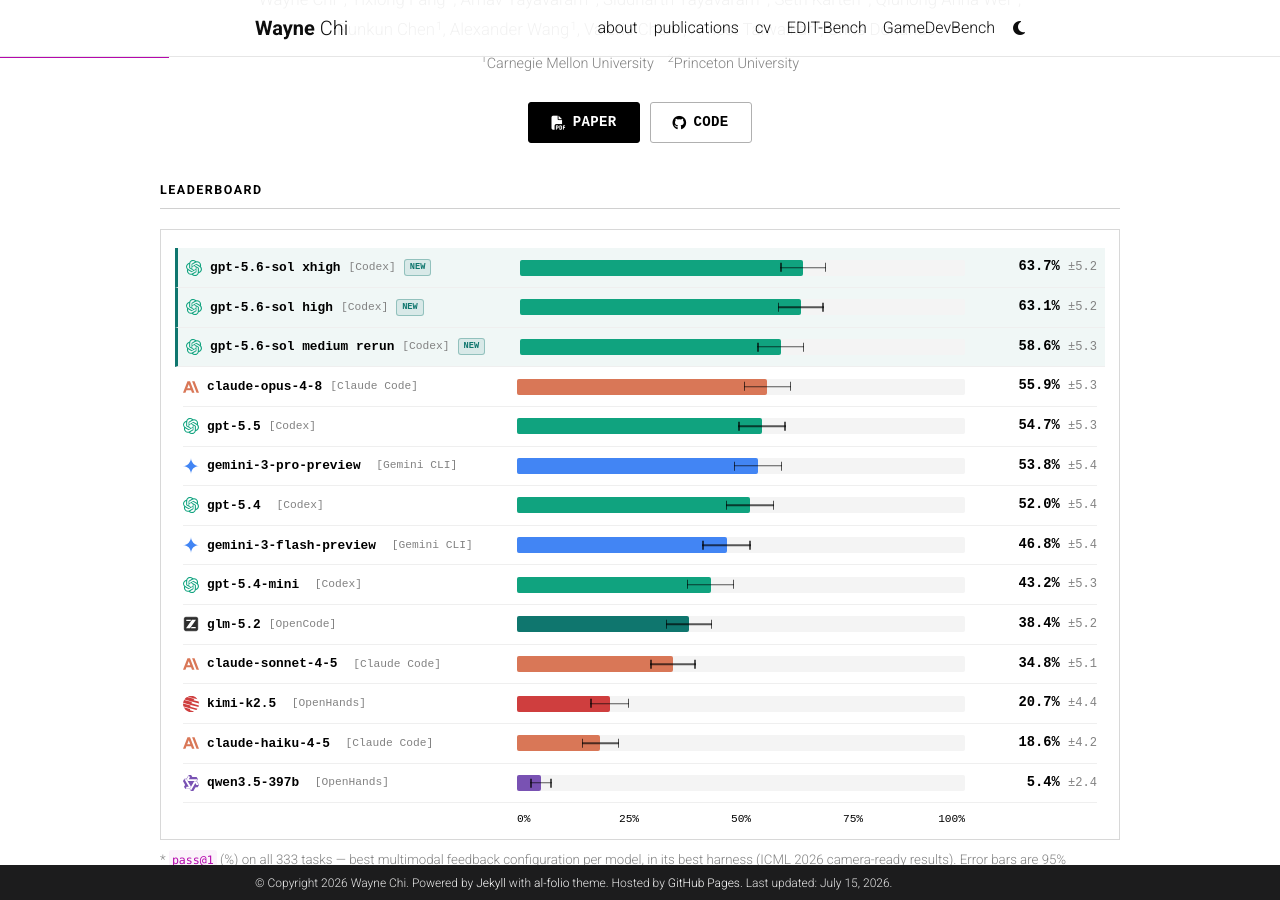
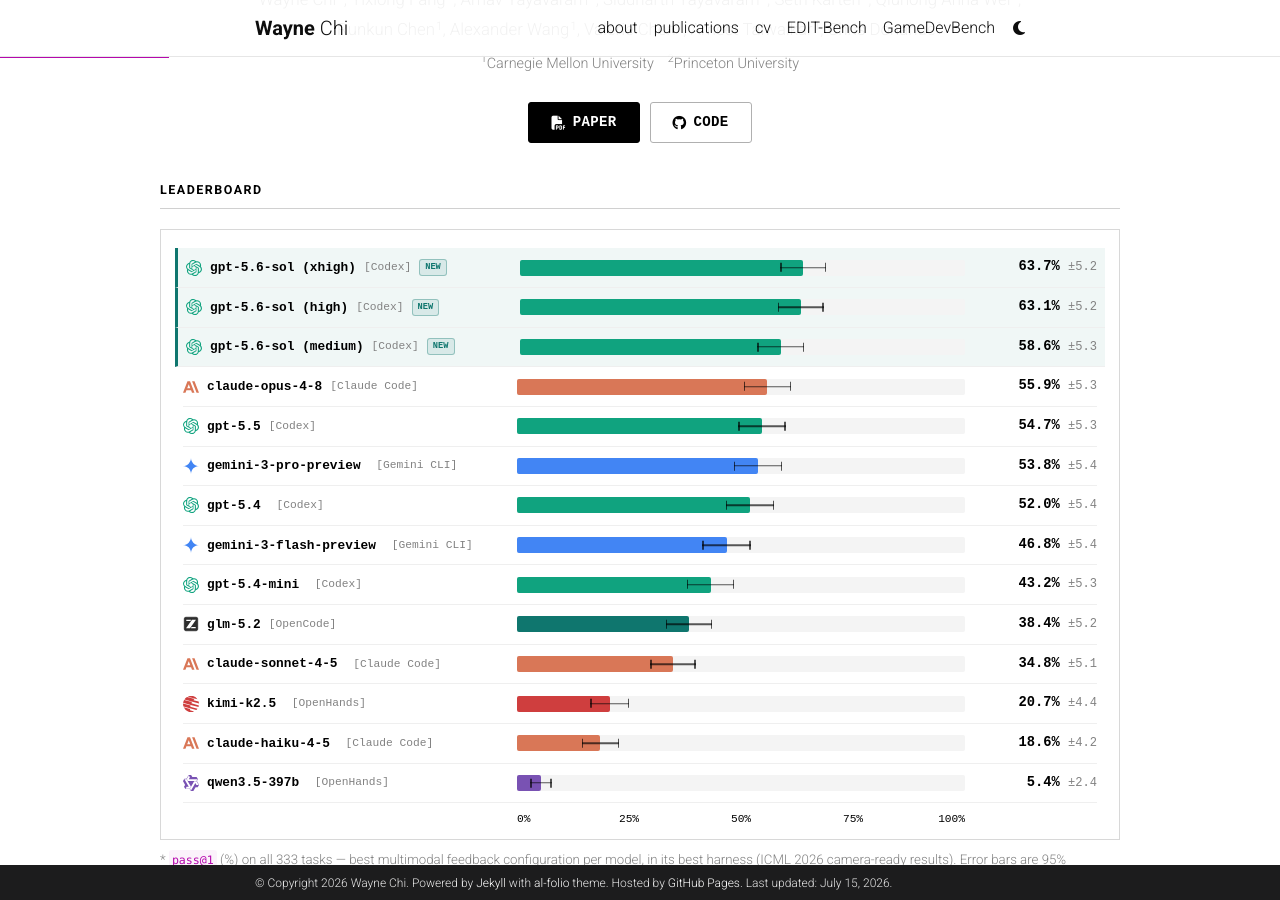
Before and after one commit to waynchi/waynchi.github.io, a Jekyll site: the page built from _pages/gamedevbench.md, in a window 1280 px wide and 900 px high, scrolled down 311 px. Built offline with Jekyll 4.4.1, drawn with Linux system fonts in a browser that asks for light colours; comment, search, counter and statistics services are not loaded; a style sheet for code colours, icons or effects is not loaded.

Commit message:
Rename GPT 5.6 SOL leaderboard labels

```diff
--- a/_pages/gamedevbench.md
+++ b/_pages/gamedevbench.md
@@ -610,7 +610,7 @@ nav_order: 100
   <h2 id="leaderboard">Leaderboard</h2>
   <div class="gdb-chart">
     <div class="gdb-bar-row new">
-      <div class="gdb-bar-label"><img class="logo" src="/assets/img/logos/openai.svg" alt="openai"><span class="gdb-model-name">gpt-5.6-sol xhigh</span><span class="harness">[Codex]</span><span class="gdb-new-badge">New</span></div>
+      <div class="gdb-bar-label"><img class="logo" src="/assets/img/logos/openai.svg" alt="openai"><span class="gdb-model-name">gpt-5.6-sol (xhigh)</span><span class="harness">[Codex]</span><span class="gdb-new-badge">New</span></div>
       <div class="gdb-bar-track">
         <div class="gdb-bar-fill" style="width:63.7%;background:#10a37f;"></div>
         <div class="gdb-bar-err" style="left:58.5%;width:10.3%;"></div>
@@ -618,7 +618,7 @@ nav_order: 100
       <div class="gdb-bar-score">63.7% <span class="ci">±5.2</span></div>
     </div>
     <div class="gdb-bar-row new">
-      <div class="gdb-bar-label"><img class="logo" src="/assets/img/logos/openai.svg" alt="openai"><span class="gdb-model-name">gpt-5.6-sol high</span><span class="harness">[Codex]</span><span class="gdb-new-badge">New</span></div>
+      <div class="gdb-bar-label"><img class="logo" src="/assets/img/logos/openai.svg" alt="openai"><span class="gdb-model-name">gpt-5.6-sol (high)</span><span class="harness">[Codex]</span><span class="gdb-new-badge">New</span></div>
       <div class="gdb-bar-track">
         <div class="gdb-bar-fill" style="width:63.1%;background:#10a37f;"></div>
         <div class="gdb-bar-err" style="left:57.9%;width:10.4%;"></div>
@@ -626,7 +626,7 @@ nav_order: 100
       <div class="gdb-bar-score">63.1% <span class="ci">±5.2</span></div>
     </div>
     <div class="gdb-bar-row new">
-      <div class="gdb-bar-label"><img class="logo" src="/assets/img/logos/openai.svg" alt="openai"><span class="gdb-model-name">gpt-5.6-sol medium rerun</span><span class="harness">[Codex]</span><span class="gdb-new-badge">New</span></div>
+      <div class="gdb-bar-label"><img class="logo" src="/assets/img/logos/openai.svg" alt="openai"><span class="gdb-model-name">gpt-5.6-sol (medium)</span><span class="harness">[Codex]</span><span class="gdb-new-badge">New</span></div>
       <div class="gdb-bar-track">
         <div class="gdb-bar-fill" style="width:58.6%;background:#10a37f;"></div>
         <div class="gdb-bar-err" style="left:53.3%;width:10.6%;"></div>
```
